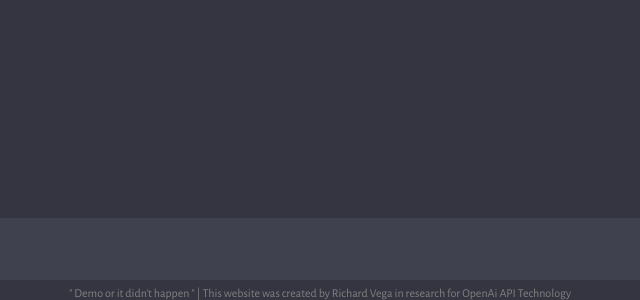
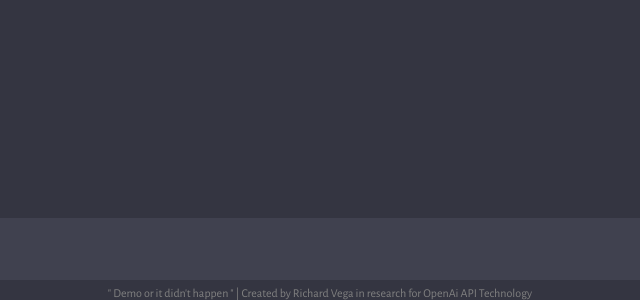
Before and after one commit to prosecutorph/bagamanocopenai, a website built with Vite: page client/index.html in a window 1280 px wide. Shown: the part 500-800 px from the top of the page, 320-960 px from the left. Built offline with nearby package versions, Linux system fonts and the light colour scheme.

Commit message:
Update index.html

```diff
--- a/client/index.html
+++ b/client/index.html
@@ -22,6 +22,6 @@
 
  </body>
 <footer style="position: fixed; bottom: 0; width: 100%; text-align: center;">
-  <a> " Demo or it didn't happen " | This website was created by Richard Vega in research for OpenAi API Technology</a>
+  <a> " Demo or it didn't happen " | Created by Richard Vega in research for OpenAi API Technology</a>
 </footer>
 </html>
```
